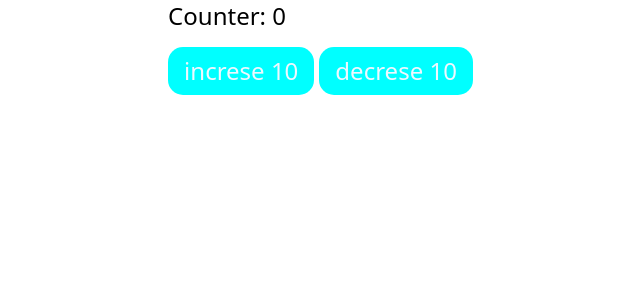
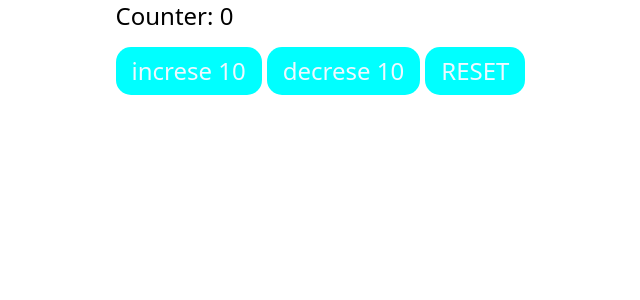
Before and after one commit to OkkashaAlly/react-typescript, a React (Vite) app: page / in a window 1280 px wide. Shown: the top 300 px of the page, without its empty margins (317-957 px from the left). Built offline with nearby package versions, Linux system fonts and the light colour scheme.

Commit message:
Use reducer hook strict action type

```diff
--- a/src/components/state/Counter.tsx
+++ b/src/components/state/Counter.tsx
@@ -5,10 +5,17 @@ type StateType = {
   count: number;
 };
 
-type ActionType = {
-  type: string;
+
+type UpdateType = {
+  type: "INCREMENT" | "DECREMENT";
   payload: number;
 };
+
+type ResetType = {
+  type: "RESET";
+};
+
+type ActionType = UpdateType | ResetType;
 
 // STATE
 const initialState = { count: 0 };
@@ -20,6 +27,9 @@ const reducer = (state: StateType, action: ActionType) => {
 
     case "DECREMENT":
       return { count: state.count - action.payload };
+
+    case "RESET":
+      return initialState;
 
     default:
       return state;
@@ -39,6 +49,7 @@ const Counter = () => {
       <button onClick={_ => dispatch({ type: "DECREMENT", payload: 10 })}>
         decrese 10
       </button>
+      <button onClick={_ => dispatch({ type: "RESET" })}>RESET</button>
     </div>
   );
 };
```
